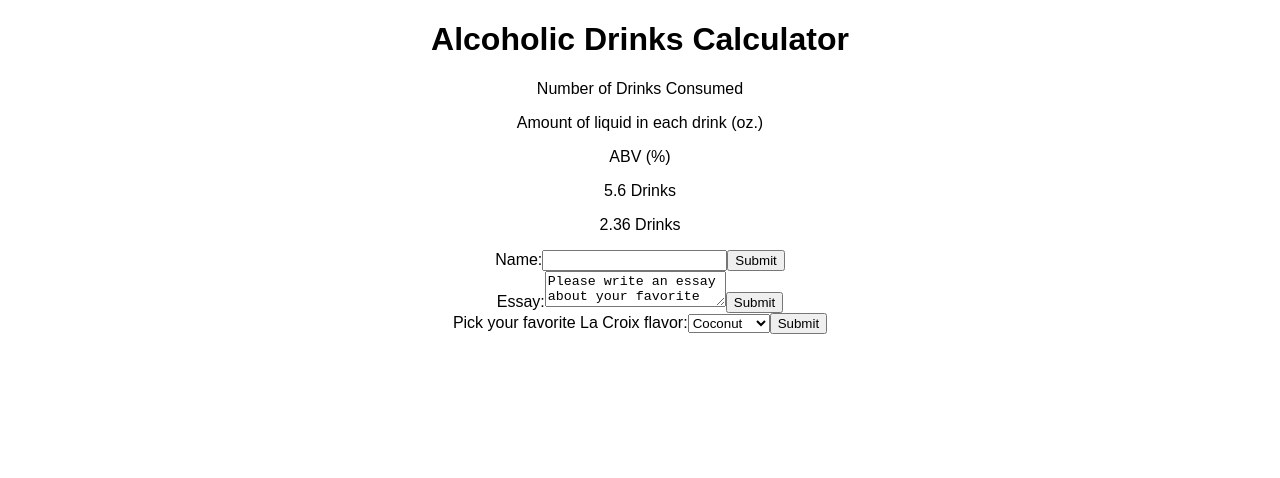
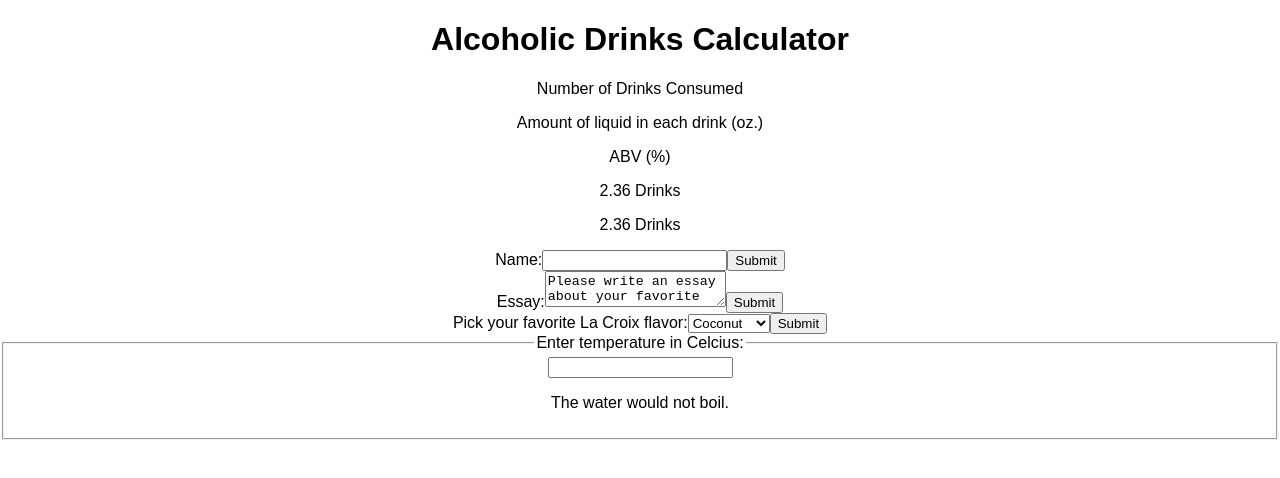
Before and after one commit to ccahilla/alcohol-tracker, a React (Create React App) app: page / in a window 1280 px wide. Shown: the top 478 px of the page. Built offline with nearby package versions, Linux system fonts and the light colour scheme.

Commit message:
add water boil calc

```diff
--- a/src/App.js
+++ b/src/App.js
@@ -1,7 +1,7 @@
 import React, { Component } from 'react';
 import './App.css';
 
-function alcoholCalculator() {
+function alcoholCalculator(props) {
     var beers = 2; // glasses
     var size = 12; // oz.
     var abv = 5.9/100; // in percentage
@@ -13,7 +13,7 @@
 class DrinksResult extends Component {
   constructor(props) {
     super(props);
-    this.state = {numDrinks: "5.6"}
+    this.state = {numDrinks: alcoholCalculator()}
   }
 
   componentDidMount() {
@@ -136,6 +136,40 @@
   }
 }
 
+function BoilingVerdict(props) {
+  if (props.celcius >= 100) {
+    return <p>The water would boil.</p>;
+  }
+  return <p>The water would not boil.</p>;
+}
+
+class Calculator extends Component {
+  constructor(props) {
+    super(props);
+    this.handleChange = this.handleChange.bind(this);
+    this.state = {temperature: ''};
+  }
+
+  handleChange(e) {
+    this.setState({temperature: e.target.value});
+  }
+
+  render() {
+    const temperature = this.state.temperature;
+    return (
+      <fieldset>
+        <legend>Enter temperature in Celcius:</legend>
+        <input
+          value={temperature}
+          onChange={this.handleChange} />
+
+        <BoilingVerdict
+          celcius={parseFloat(temperature)} />
+      </fieldset>
+    )
+  }
+}
+
 class App extends Component {
   render() {
     return <div className="App">
@@ -158,6 +192,9 @@
       <div className="FlavorForm">
         <FlavorForm />
       </div>
+      <div className="Calculator">
+        <Calculator />
+      </div>
     </div>
   }
 };
```
